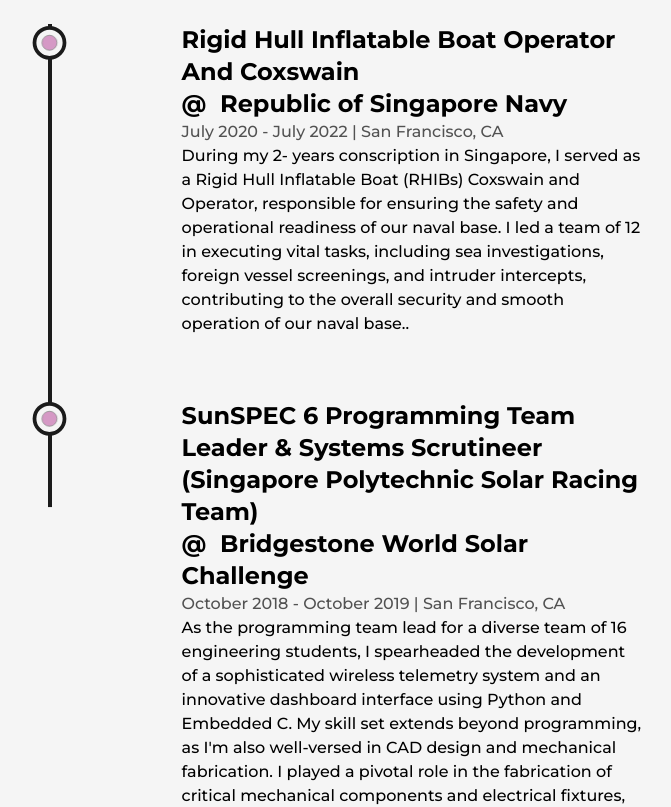
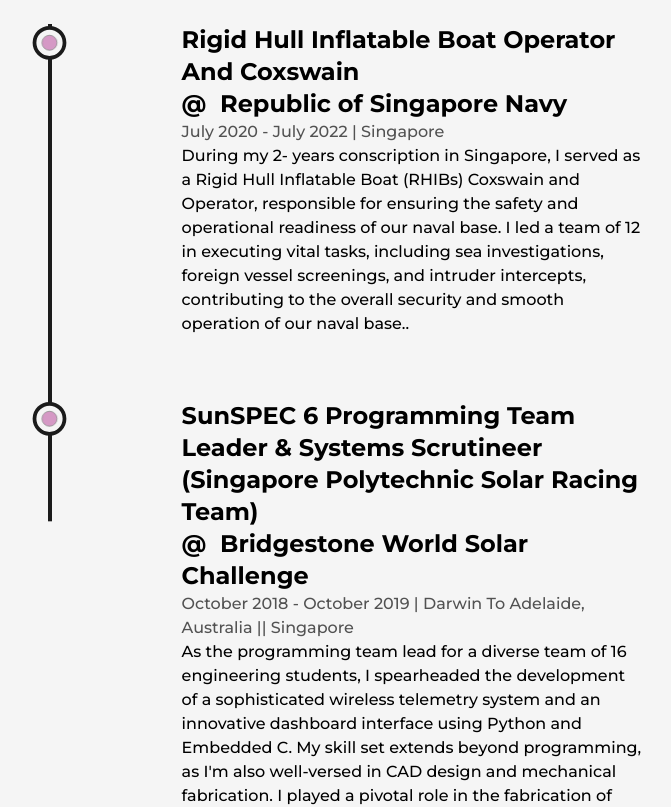
Before and after one commit to GavinFerdinandChee/GavinFerdinandChee.github.io, a Next.js app: page /about in a window 1280 px wide. Shown: the part 3020-3827 px from the top of the page, without its empty margins (244-915 px from the left). Built offline with nearby package versions, Linux system fonts and the light colour scheme.

Commit message:
Update Experience.js

```diff
--- a/src/components/Experience.js
+++ b/src/components/Experience.js
@@ -58,7 +58,7 @@
                         position="Rigid Hull Inflatable Boat Operator and Coxswain"
                         company="Republic of Singapore Navy"
                         time="July 2020 - July 2022"
-                        address="San Francisco, CA"
+                        address="Singapore"
                         work="During my 2- years conscription in Singapore, I served as a Rigid Hull Inflatable Boat (RHIBs) Coxswain and Operator,
                         responsible for ensuring the safety and operational readiness of our naval base.
                         I led a team of 12 in executing vital tasks, including sea investigations,
@@ -70,7 +70,7 @@
                         position="SunSPEC 6 Programming Team Leader & Systems Scrutineer (Singapore Polytechnic Solar Racing Team)"
                         company="Bridgestone World Solar Challenge"
                         time="October 2018 - October 2019"
-                        address="San Francisco, CA"
+                        address="Darwin to Adelaide, Australia || Singapore"
                         work="As the programming team lead for a diverse team of 16 engineering students,
                         I spearheaded the development of a sophisticated wireless telemetry system and an innovative dashboard interface using Python and Embedded C.
                         My skill set extends beyond programming, as I'm also well-versed in CAD design and mechanical fabrication.
```
